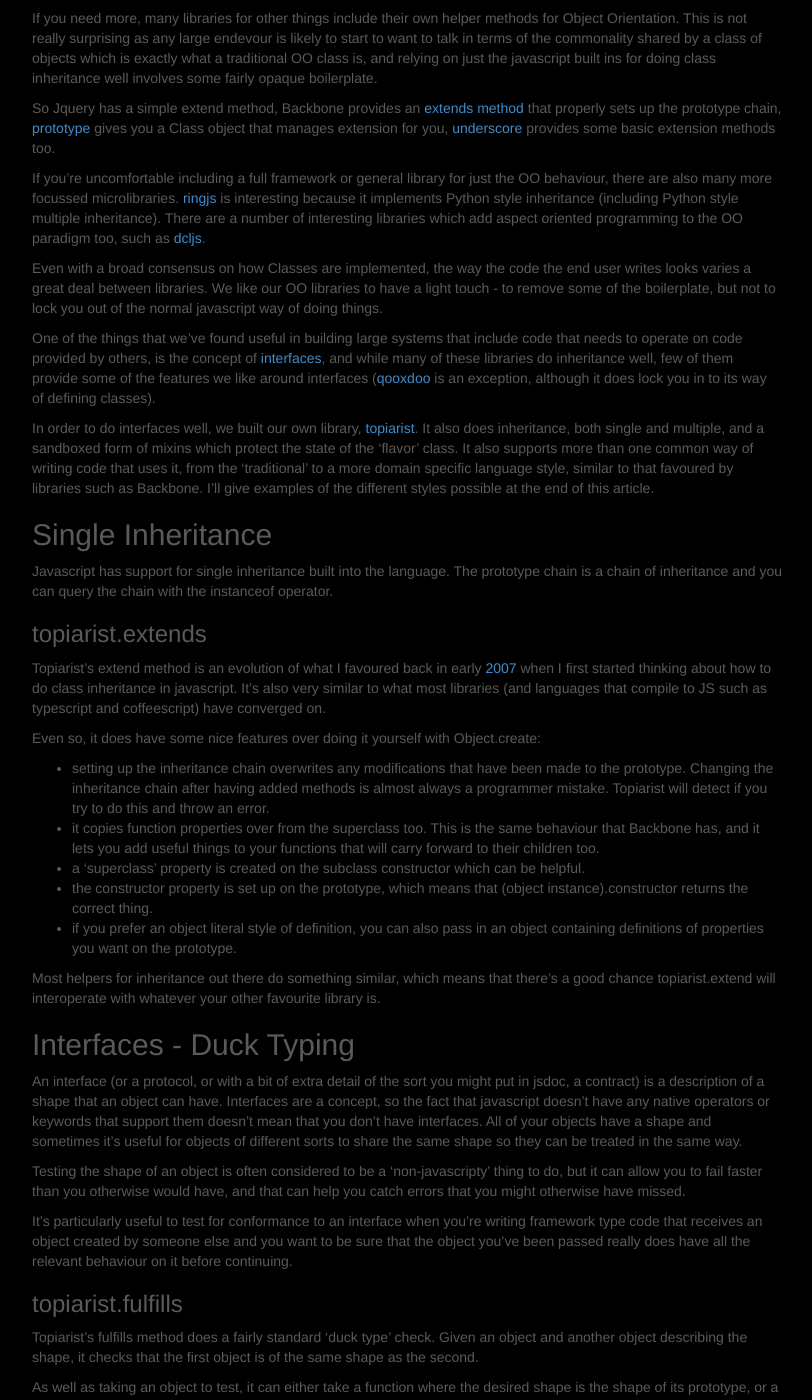
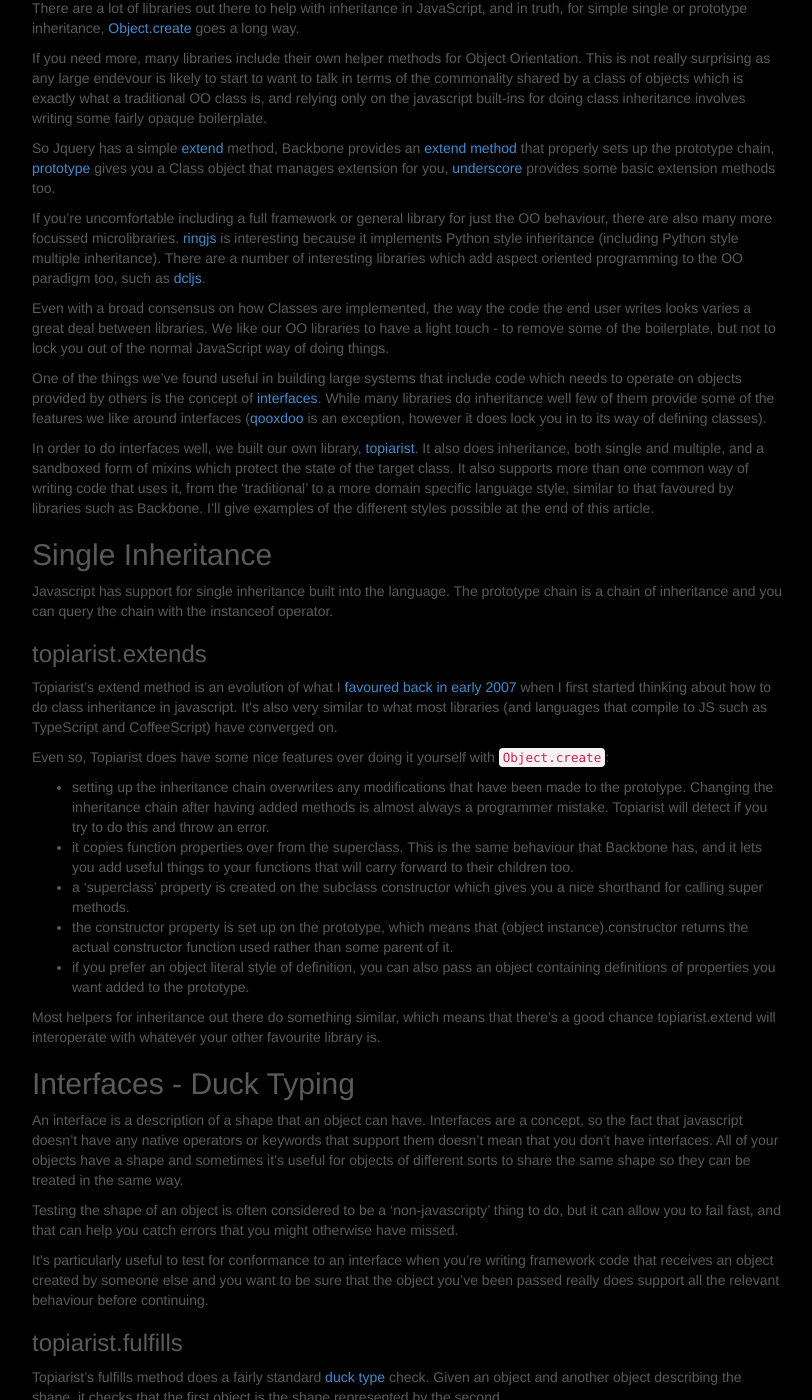
Before and after one commit to BladeRunnerJS/brjs-site, a Jekyll site: the page built from _posts/2013-11-12-topiarist.md, in a window 1280 px wide and 1400 px high, scrolled down 345 px. Shown: the whole window, without its empty margins (233-1045 px from the left). Built offline with Jekyll 4.4.1, drawn with Linux system fonts in a browser that asks for light colours; comment, search, counter and statistics services are not loaded; some of the changed text lies outside the part shown.

Commit message:
Updated based on feedback as of 12:00 13/11/2013.  Still missing some extra code examples.

```diff
--- a/_posts/2013-11-12-topiarist.md
+++ b/_posts/2013-11-12-topiarist.md
@@ -8,25 +8,25 @@
 
 ---
 
-Topiarist
-=========
+Topiarist - Comprehensive OO JavaScript In The Style You Want
+=============================================================
 
 Introduction
 ------------
 
-There are a lot of libraries out there to help with inheritance in JavaScript, and in truth, for simple single or prototype inheritance, `Object.create` goes a long way.
+There are a lot of libraries out there to help with inheritance in JavaScript, and in truth, for simple single or prototype inheritance, [Object.create](https://developer.mozilla.org/en-US/docs/Web/JavaScript/Reference/Global_Objects/Object/create?redirectlocale=en-US&redirectslug=JavaScript%2FReference%2FGlobal_Objects%2FObject%2Fcreate) goes a long way.
 
-If you need more, many libraries for other things include their own helper methods for Object Orientation.  This is not really surprising as any large endevour is likely to start to want to talk in terms of the commonality shared by a class of objects which is exactly what a traditional OO class is, and relying on just the javascript built ins for doing class inheritance well involves some fairly opaque boilerplate.
+If you need more, many libraries include their own helper methods for Object Orientation.  This is not really surprising as any large endevour is likely to start to want to talk in terms of the commonality shared by a class of objects which is exactly what a traditional OO class is, and relying only on the javascript built-ins for doing class inheritance involves writing some fairly opaque boilerplate.
 
-So Jquery has a simple extend method, Backbone provides an [extends method](http://backbonejs.org/#Model-extend) that properly sets up the prototype chain, [prototype](http://prototypejs.org/learn/class-inheritance.html) gives you a Class object that manages extension for you, [underscore](http://underscorejs.org/) provides some basic extension methods too.
+So Jquery has a simple [extend](http://api.jquery.com/jQuery.extend/) method, Backbone provides an [extend method](http://backbonejs.org/#Model-extend) that properly sets up the prototype chain, [prototype](http://prototypejs.org/learn/class-inheritance.html) gives you a Class object that manages extension for you, [underscore](http://underscorejs.org/) provides some basic extension methods too.
 
 If you're uncomfortable including a full framework or general library for just the OO behaviour, there are also many more focussed microlibraries.  [ringjs](http://ringjs.neoname.eu/) is interesting because it implements Python style inheritance (including Python style multiple inheritance). There are a  number of interesting libraries which add aspect oriented programming to the OO paradigm too, such as [dcljs](http://www.dcljs.org/).
 
-Even with a broad consensus on how Classes are implemented, the way the code the end user writes looks varies a great deal between libraries.  We like our OO libraries to have a light touch - to remove some of the boilerplate, but not to lock you out of the normal javascript way of doing things.
+Even with a broad consensus on how Classes are implemented, the way the code the end user writes looks varies a great deal between libraries.  We like our OO libraries to have a light touch - to remove some of the boilerplate, but not to lock you out of the normal JavaScript way of doing things.
 
-One of the things that we've found useful in building large systems that include code that needs to operate on code provided by others, is the concept of [interfaces](http://blog.caplin.com/2012/10/25/javascript-interfaces-putting-the-java-back-into-javascript/), and while many of these libraries do inheritance well, few of them provide some of the features we like around interfaces ([qooxdoo](http://qooxdoo.org/) is an exception, although it does lock you in to its way of defining classes).
+One of the things we've found useful in building large systems that include code which needs to operate on objects provided by others is the concept of [interfaces](http://blog.caplin.com/2012/10/25/javascript-interfaces-putting-the-java-back-into-javascript/).  While many libraries do inheritance well few of them provide some of the features we like around interfaces ([qooxdoo](http://qooxdoo.org/) is an exception, however it does lock you in to its way of defining classes).
 
-In order to do interfaces well, we built our own library, [topiarist](http://bladerunnerjs.github.io/topiarist/).  It also does inheritance, both single and multiple, and a sandboxed form of mixins which protect the state of the 'flavor' class.  It also supports more than one common way of writing code that uses it, from the 'traditional' to a more domain specific language style, similar to that favoured by libraries such as Backbone.  I'll give examples of the different styles possible at the end of this article.
+In order to do interfaces well, we built our own library, [topiarist](http://bladerunnerjs.github.io/topiarist/).  It also does inheritance, both single and multiple, and a sandboxed form of mixins which protect the state of the target class.  It also supports more than one common way of writing code that uses it, from the 'traditional' to a more domain specific language style, similar to that favoured by libraries such as Backbone.  I'll give examples of the different styles possible at the end of this article.
 
 
 Single Inheritance
@@ -36,15 +36,15 @@
 
 ### topiarist.extends
 
-Topiarist's extend method is an evolution of what I favoured back in early [2007](http://kybernetikos.com/2007/02/07/inheritance-and-javascript/) when I first started thinking about how to do class inheritance in javascript.  It's also very similar to what most libraries (and languages that compile to JS such as typescript and coffeescript) have converged on.
+Topiarist's extend method is an evolution of what I [favoured back in early 2007](http://kybernetikos.com/2007/02/07/inheritance-and-javascript/) when I first started thinking about how to do class inheritance in javascript.  It's also very similar to what most libraries (and languages that compile to JS such as TypeScript and CoffeeScript) have converged on.
 
-Even so, it does have some nice features over doing it yourself with Object.create:
+Even so, Topiarist does have some nice features over doing it yourself with `Object.create`:
 
  * setting up the inheritance chain overwrites any modifications that have been made to the prototype.  Changing the inheritance chain after having added methods is almost always a programmer mistake.  Topiarist will detect if you try to do this and throw an error.
- * it copies function properties over from the superclass too.  This is the same behaviour that Backbone has, and it lets you add useful things to your functions that will carry forward to their children too.
- * a 'superclass' property is created on the subclass constructor which can be helpful.
- * the constructor property is set up on the prototype, which means that (object instance).constructor returns the correct thing.
- * if you prefer an object literal style of definition, you can also pass in an object containing definitions of properties you want on the prototype.
+ * it copies function properties over from the superclass.  This is the same behaviour that Backbone has, and it lets you add useful things to your functions that will carry forward to their children too.
+ * a 'superclass' property is created on the subclass constructor which gives you a nice shorthand for calling super methods.
+ * the constructor property is set up on the prototype, which means that (object instance).constructor returns the actual constructor function used rather than some parent of it.
+ * if you prefer an object literal style of definition, you can also pass an object containing definitions of properties you want added to the prototype.
 
 Most helpers for inheritance out there do something similar, which means that there's a good chance topiarist.extend will interoperate with whatever your other favourite library is.
 
@@ -52,17 +52,17 @@
 Interfaces - Duck Typing
 ------------------------
 
-An interface (or a protocol, or with a bit of extra detail of the sort you might put in jsdoc, a contract) is a description of a shape that an object can have.  Interfaces are a concept, so the fact that javascript doesn't have any native operators or keywords that support them doesn't mean that you don't have interfaces.  All of your objects have a shape and sometimes it's useful for objects of different sorts to share the same shape so they can be treated in the same way.
+An interface is a description of a shape that an object can have.  Interfaces are a concept, so the fact that javascript doesn't have any native operators or keywords that support them doesn't mean that you don't have interfaces.  All of your objects have a shape and sometimes it's useful for objects of different sorts to share the same shape so they can be treated in the same way.
 
-Testing the shape of an object is often considered to be a 'non-javascripty' thing to do, but it can allow you to fail faster than you otherwise would have, and that can help you catch errors that you might otherwise have missed.
+Testing the shape of an object is often considered to be a 'non-javascripty' thing to do, but it can allow you to fail fast, and that can help you catch errors that you might otherwise have missed.
 
-It's particularly useful to test for conformance to an interface when you're writing framework type code that receives an object created by someone else and you want to be sure that the object you've been passed really does have all the relevant behaviour on it before continuing.
+It's particularly useful to test for conformance to an interface when you're writing framework code that receives an object created by someone else and you want to be sure that the object you've been passed really does support all the relevant behaviour before continuing.
 
 ### topiarist.fulfills
 
-Topiarist's fulfills method does a fairly standard 'duck type' check.  Given an object and another object describing the shape, it checks that the first object is of the same shape as the second.
+Topiarist's fulfills method does a fairly standard [duck type](https://en.wikipedia.org/wiki/Duck_type) check.  Given an object and another object describing the shape, it checks that the first object is the shape represented by the second.
 
-As well as taking an object to test, it can either take a function where the desired shape is the shape of its prototype, or a description of the shape in the form of a map of names to one of the type constructors (Number/Function/Object/String/Boolean).
+As well as taking an object to test, it can either take a function where the desired shape is that of its prototype, or a description of the shape in the form of a map of names to one of the type constructors (Number/Function/Object/String/Boolean).
 
 In the following (much simplified) example, a variable is initialised in one method, and at some point later, two methods, `foo` and `numberOfFoos` are called on it.  This is problematic, because the thisWillBeCalledLater might not be called very often, and it could easily be missed in tests.
 
@@ -242,11 +242,15 @@
 
 	function Animal() {}
 
-	function Mammal() {};
+	function Mammal() {
+		Animal.call(this);  // remember to call superconstructors in your constructor.
+	};
 	topiarist.extend(Mammal, Animal);
 	topiarist.mixin(Mammal, Furry);
 
-	function Cat() {};
+	function Cat() {
+		Mammal.call(this);
+	};
 	topiarist.extend(Cat, Mammal);
 
 	var tabby  = new Cat();
@@ -282,6 +290,7 @@
 
 	// You can also use the provided base class without installing:
 
+	// if you don't provide a constructor, the superconstructor will be automaticaly called.
 	var Animal = topiarist.Base.extend();
 	var Furry = topiarist.Base.extend({
 		stroke: function() {}
```
Also changed, not shown: other parts of _posts/2013-11-12-topiarist.md (+6 -2 lines).
